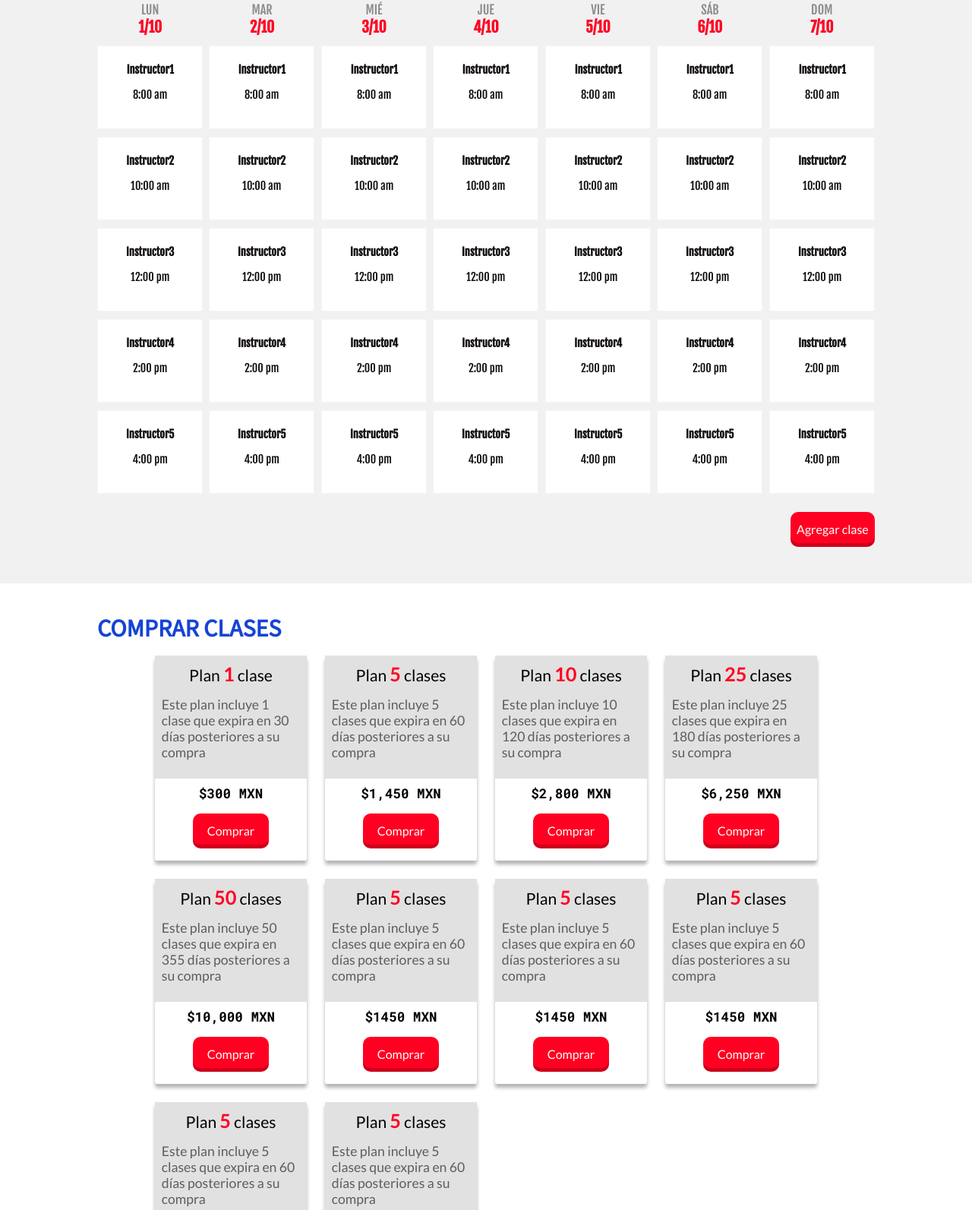
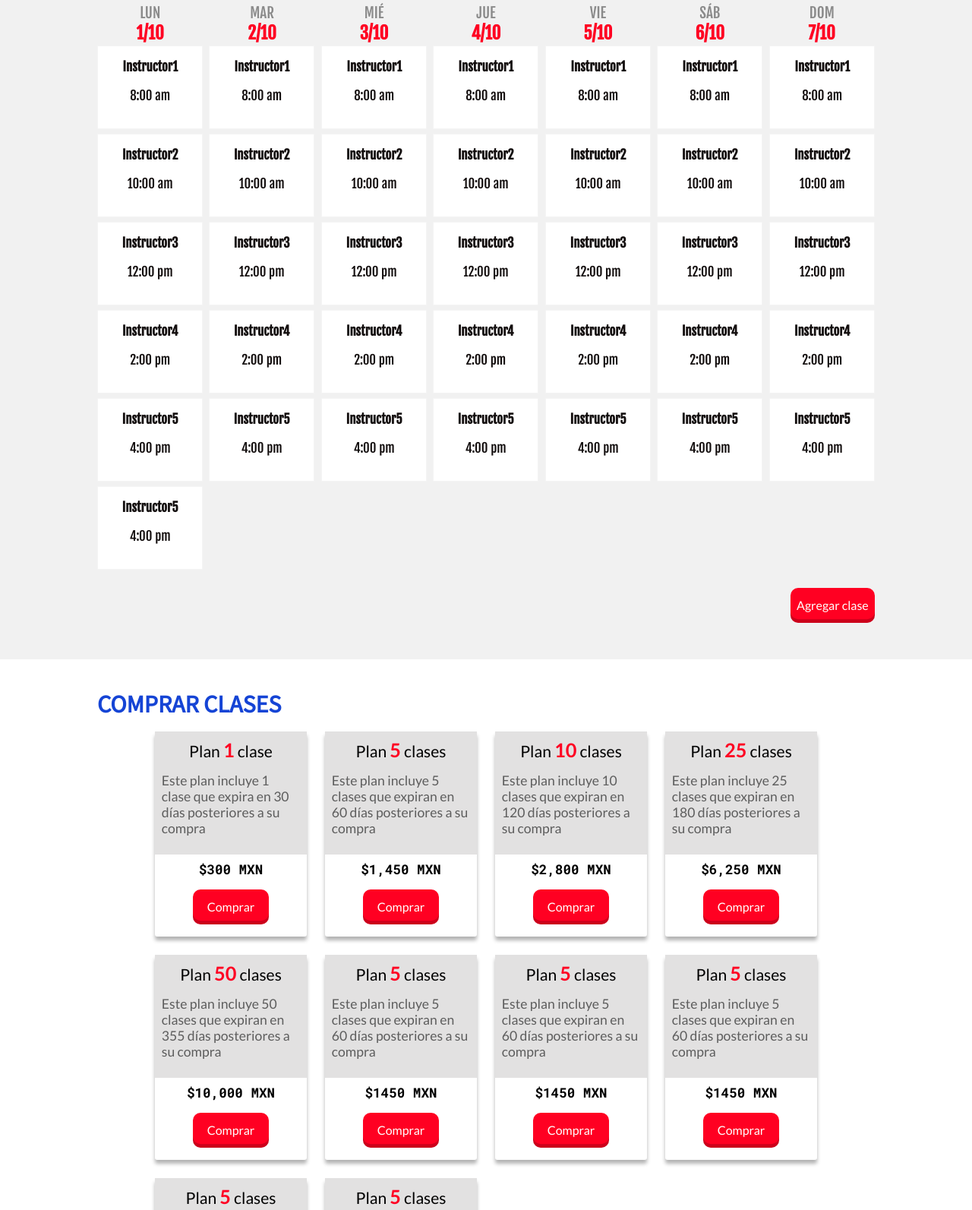
Before and after one commit to carlosraymundor/indoorcycling, a plain HTML site: page index.html in a window 1280 px wide. Shown: the part 194-1787 px from the top of the page at 76% size. Drawn offline with nearby package versions, Linux system fonts and the light colour scheme; a script that the page names is missing; files whose address does not match are found by name.

Commit message:
debug reserve

```diff
--- a/css/styles.css
+++ b/css/styles.css
@@ -618,9 +618,13 @@ h3 {
 }
 
 .calendar {
-  font-size: .6em;
+  font-size: .7em;
   display: grid;
-  grid-template-rows: 30px 5fr;
+  grid-template-rows: 50px auto;
+}
+
+.calendar-header {
+  height: 40px;
 }
 
 .calendar-header, .calendar-sessions {
@@ -651,7 +655,7 @@ h3 {
 
 .content-day {
   display: grid;
-  grid-template-rows: repeat(5, 60px);
+  grid-template-rows: repeat(auto-fill, 60px);
   grid-gap: 5px;
 }
 
@@ -663,6 +667,7 @@ h3 {
   color: #130e0e;
   border: solid 1px #f4f4f4;
   background: #fff;
+  height: 60px;
 }
 
 .session-link.sold-out {
@@ -1320,7 +1325,7 @@ h3 {
     }
 
     .calendar {
-      grid-template-rows: 55px 5fr;
+      grid-template-rows: 55px auto;
     }
 
     .calendar-header {
@@ -1341,13 +1346,13 @@ h3 {
     }
 
     .content-day {
-      display: grid;
-      grid-template-rows: repeat(5, 75px);
+      grid-template-rows: repeat(auto-fill, 75px);
       grid-gap: 6px;
     }
 
     .session-link {
       font-size: 1.5em;
+      height: 75px;
     }
   }
 
@@ -1362,13 +1367,12 @@ h3 {
   }
 
   .content-day {
-    display: grid;
-    grid-template-rows: repeat(5, 80px);
-    grid-gap: 6px;
+    grid-template-rows: repeat(auto-fill, 80px);
   }
 
   .session-link {
     font-size: 1.7em;
+    height: 80px;
   }
 
 
@@ -1538,17 +1542,16 @@ h3 {
   }
 
   .content-day {
-    display: grid;
-    grid-template-rows: repeat(5, 110px);
-    grid-gap: 10px;
+    grid-template-rows: repeat(auto-fill, 110px);
   }
 
   .session-link {
     font-size: 2.3em;
+    height: 110px;
   }
 
   .calendar {
-    grid-template-rows: 70px 5fr;
+    grid-template-rows: 70px auto;
   }
 
   .calendar-header {
--- a/index.html
+++ b/index.html
@@ -141,6 +141,10 @@
                         <a href="#" class="link session-link">
                             <p class="session-coache">Instructor4</p>
                             <p class="session-hour">2:00 pm</p>
+                        </a>
+                        <a href="#" class="link session-link">
+                            <p class="session-coache">Instructor5</p>
+                            <p class="session-hour">4:00 pm</p>
                         </a>
                         <a href="#" class="link session-link">
                             <p class="session-coache">Instructor5</p>
@@ -307,7 +311,7 @@
                     <div class="package-info-header">
                         <p class="package-info-name">Plan <strong>5</strong> clases</p>
                         <p class="package-info-description">
-                            Este plan incluye 5 clases que expira en 60 días posteriores a su compra
+                            Este plan incluye 5 clases que expiran en 60 días posteriores a su compra
                         </p>
                     </div>
                     <div class="package-info-content">
@@ -320,7 +324,7 @@
                     <div class="package-info-header">
                         <p class="package-info-name">Plan <strong>10</strong> clases</p>
                         <p class="package-info-description">
-                            Este plan incluye 10 clases que expira en 120 días posteriores a su compra
+                            Este plan incluye 10 clases que expiran en 120 días posteriores a su compra
                         </p>
                     </div>
                     <div class="package-info-content">
@@ -333,7 +337,7 @@
                     <div class="package-info-header">
                         <p class="package-info-name">Plan <strong>25</strong> clases</p>
                         <p class="package-info-description">
-                            Este plan incluye 25 clases que expira en 180 días posteriores a su compra
+                            Este plan incluye 25 clases que expiran en 180 días posteriores a su compra
                         </p>
                     </div>
                     <div class="package-info-content">
@@ -346,7 +350,7 @@
                     <div class="package-info-header">
                         <p class="package-info-name">Plan <strong>50</strong> clases</p>
                         <p class="package-info-description">
-                            Este plan incluye 50 clases que expira en 355 días posteriores a su compra
+                            Este plan incluye 50 clases que expiran en 355 días posteriores a su compra
                         </p>
                     </div>
                     <div class="package-info-content">
@@ -359,7 +363,7 @@
                     <div class="package-info-header">
                         <p class="package-info-name">Plan <strong>5</strong> clases</p>
                         <p class="package-info-description">
-                            Este plan incluye 5 clases que expira en 60 días posteriores a su compra
+                            Este plan incluye 5 clases que expiran en 60 días posteriores a su compra
                         </p>
                     </div>
                     <div class="package-info-content">
@@ -372,7 +376,7 @@
                     <div class="package-info-header">
                         <p class="package-info-name">Plan <strong>5</strong> clases</p>
                         <p class="package-info-description">
-                            Este plan incluye 5 clases que expira en 60 días posteriores a su compra
+                            Este plan incluye 5 clases que expiran en 60 días posteriores a su compra
                         </p>
                     </div>
                     <div class="package-info-content">
@@ -385,7 +389,7 @@
                     <div class="package-info-header">
                         <p class="package-info-name">Plan <strong>5</strong> clases</p>
                         <p class="package-info-description">
-                            Este plan incluye 5 clases que expira en 60 días posteriores a su compra
+                            Este plan incluye 5 clases que expiran en 60 días posteriores a su compra
                         </p>
                     </div>
                     <div class="package-info-content">
@@ -398,7 +402,7 @@
                     <div class="package-info-header">
                         <p class="package-info-name">Plan <strong>5</strong> clases</p>
                         <p class="package-info-description">
-                            Este plan incluye 5 clases que expira en 60 días posteriores a su compra
+                            Este plan incluye 5 clases que expiran en 60 días posteriores a su compra
                         </p>
                     </div>
                     <div class="package-info-content">
@@ -411,7 +415,7 @@
                     <div class="package-info-header">
                         <p class="package-info-name">Plan <strong>5</strong> clases</p>
                         <p class="package-info-description">
-                            Este plan incluye 5 clases que expira en 60 días posteriores a su compra
+                            Este plan incluye 5 clases que expiran en 60 días posteriores a su compra
                         </p>
                     </div>
                     <div class="package-info-content">
```
